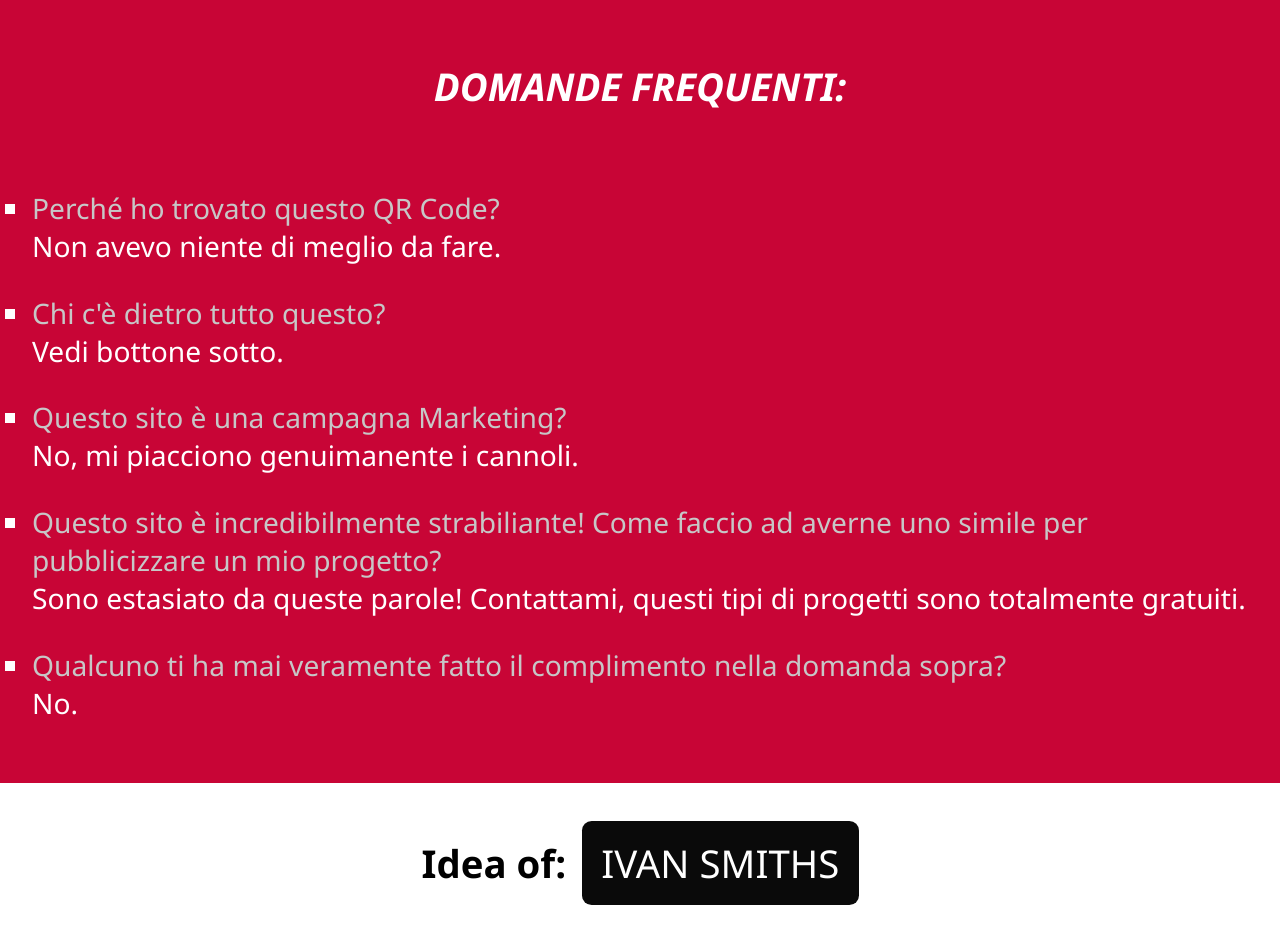
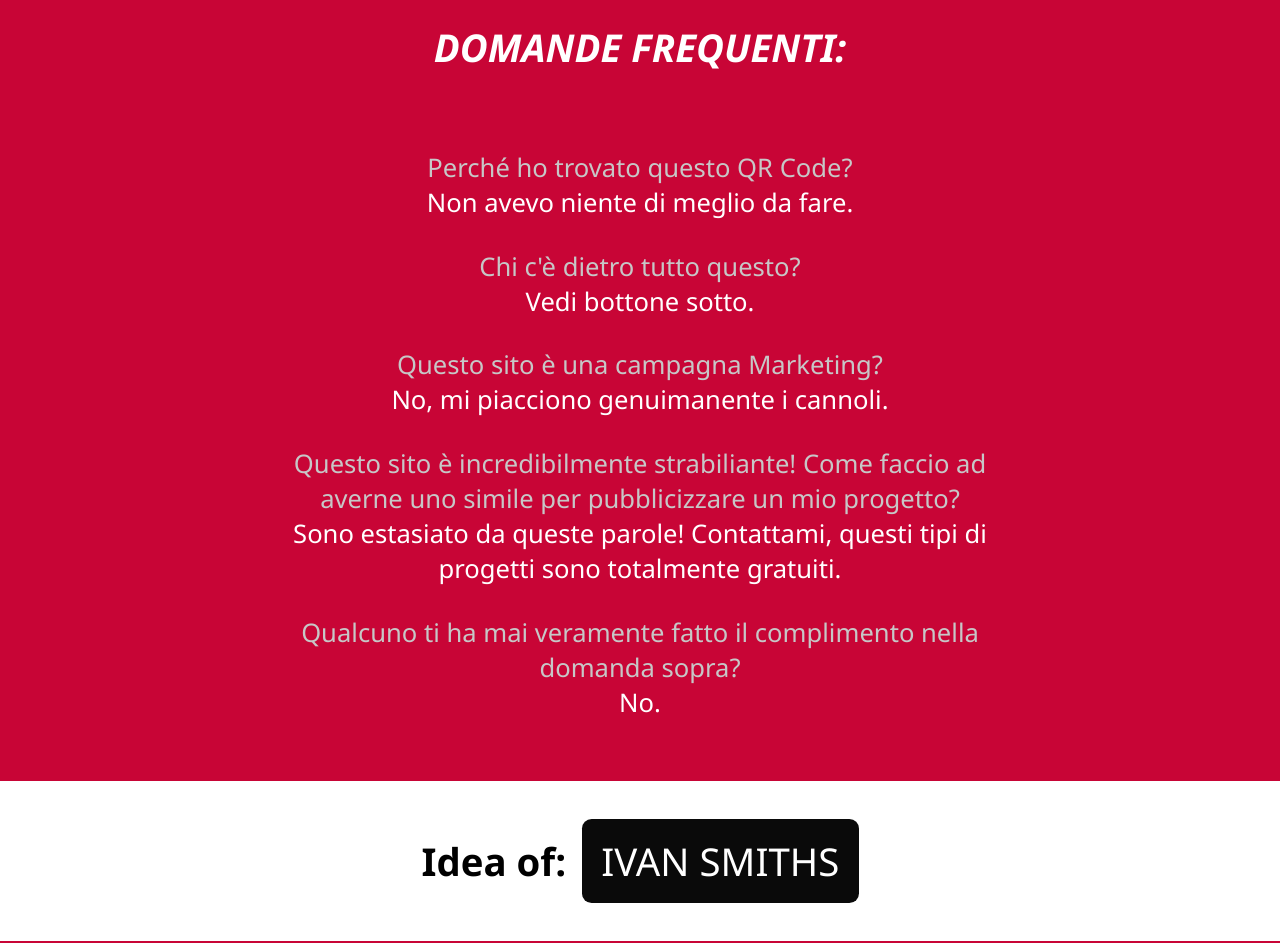
Before and after one commit to IvanSmiths/holy-cannoli, a Next.js app: page / in a window 1280 px wide. Shown: the part 1500-2443 px from the top of the page. Built offline with nearby package versions, Linux system fonts and the light colour scheme; no server answers.

Commit message:
MOD Heading + Faq response

```diff
--- a/components/Faq.js
+++ b/components/Faq.js
@@ -1,7 +1,7 @@
 const Faq = () => {
   return (
     <section className="faq">
-      <h4 className="h2 faq-title">Domande frequenti:</h4>
+      <h3 className="h2 faq-title">Domande frequenti:</h3>
       <div className="q-cnt">
         <ul>
           <li className="p">
--- a/components/Footer.js
+++ b/components/Footer.js
@@ -5,7 +5,7 @@ const Footer = () => {
   return (
     <div>
       <footer className={styles.footer}>
-        <h2 className="h3">Idea of:</h2>
+        <h3 className="h3">Idea of:</h3>
         <Link prefetch={false} href="https://www.ivansmiths.com/">
           <a target="_blank" rel="noopener noreferrer">
             <button className="btn h2">IVAN SMITHS</button>
--- a/styles/globals.css
+++ b/styles/globals.css
@@ -61,14 +61,14 @@ p {
   padding: 2rem;
 }
 .p {
-  font-size: clamp(1rem, 2.2vw, 3rem);
+  font-size: clamp(1rem, 2.2vw, 1.6rem);
   color: rgb(255, 255, 255);
   list-style-type: square;
   margin: 1.8rem 0rem;
 }
 
 .q {
-  font-size: clamp(1rem, 2.2vw, 2.5rem);
+  font-size: clamp(1rem, 2.2vw, 1.6rem);
   color: rgb(199, 199, 199);
 }
 
@@ -130,3 +130,17 @@ model-viewer#reveal {
     line-height: 9rem;
   }
 }
+
+@media screen and (min-width: 650px) {
+  .title {
+    line-height: 9rem;
+  }
+  .q-cnt {
+    text-align: center;
+    margin: 0rem 20vw;
+    list-style: none;
+  }
+  .p {
+    list-style-type: none;
+  }
+}
```
